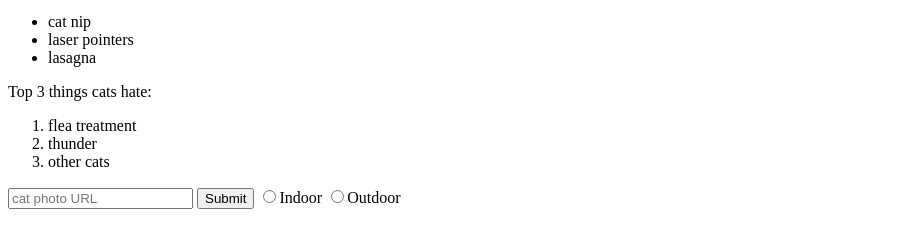
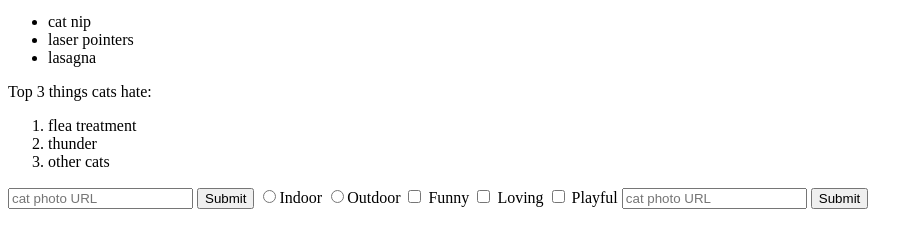
Before and after one commit to iremkenar/cat-photo-app, a plain HTML site: page index.html in a window 1280 px wide. Shown: the part 426-674 px from the top of the page, without its empty margins (0-923 px from the left). Drawn offline with Linux system fonts and the light colour scheme.

Commit message:
Added checkboxes

```diff
--- a/index.html
+++ b/index.html
@@ -25,5 +25,19 @@
     <label for="outdoor">
         <input id="outdoor" type="radio" name="indoor-outdoor">Outdoor
     </label>
+    <label for="funny">
+        <input id="funny" type="checkbox" name="personality"> Funny
+    </label>
+    <label for="loving">
+        <input id="loving" type="checkbox" name="personality"> Loving
+    </label>
+    <label for="playful">
+        <input id="playful" type="checkbox" name="personality"> Playful
+    </label>
+    <input type="text" placeholder="cat photo URL" required>
+    <button type="submit">Submit</button>
   </form>
 </main>
+
+  </form>
+</main>
```
